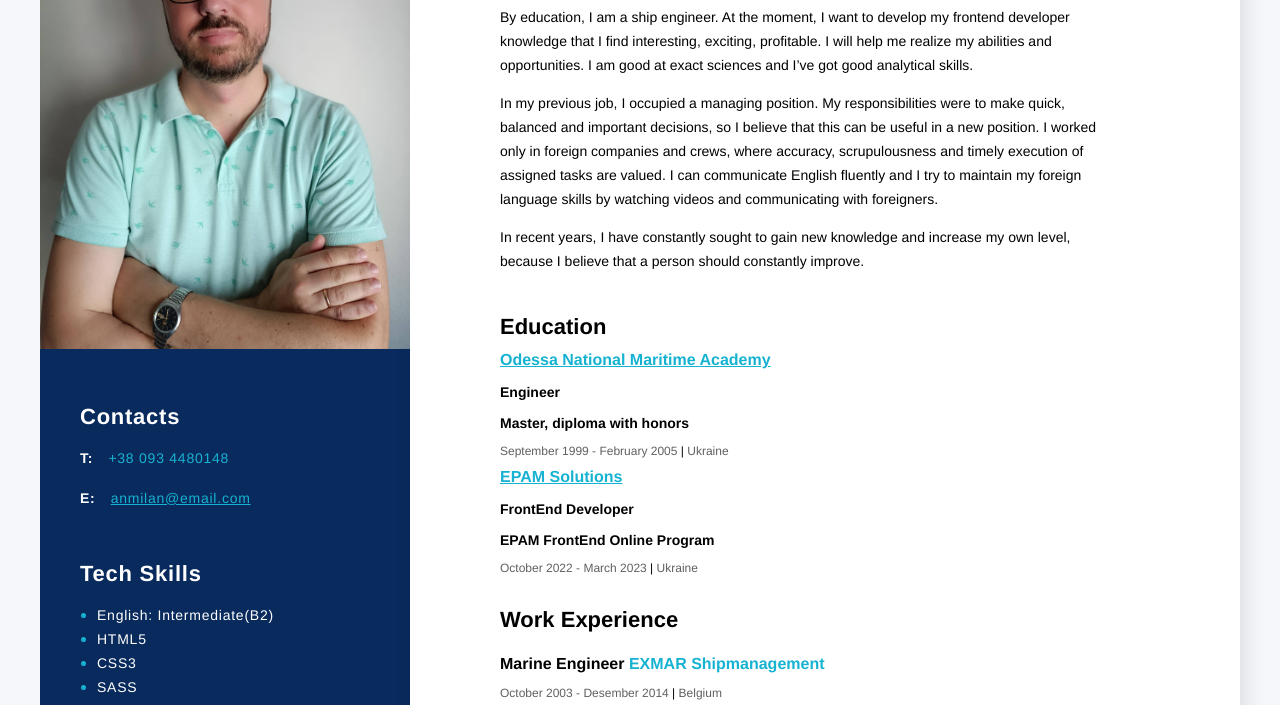
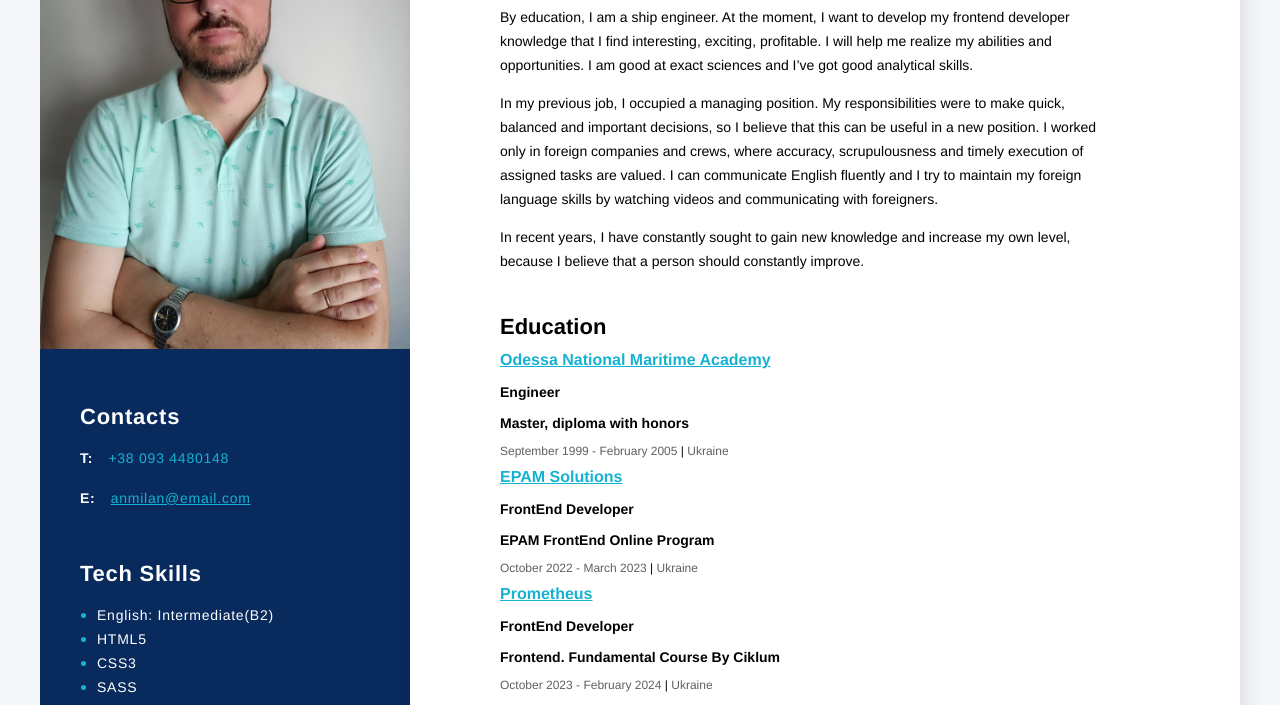
Before and after one commit to anmilan/kalashnikovresume, a plain HTML site: page index.html in a window 1280 px wide. Shown: the part 192-897 px from the top of the page. Drawn offline with Linux system fonts and the light colour scheme.

Commit message:
Add prometheus in index.html

```diff
--- a/index.html
+++ b/index.html
@@ -44,6 +44,10 @@
         <p class="profession">FrontEnd Developer</p>
         <p class="degree">EPAM FrontEnd Online Program</p>
         <p class="period">October 2022 - March 2023 <span class="line">|</span> Ukraine</p>
+        <a href="#popup-prometheus" class="education-place popup-link">Prometheus</a>
+        <p class="profession">FrontEnd Developer</p>
+        <p class="degree">Frontend. Fundamental Course By Ciklum</p>
+        <p class="period">October 2023 - February 2024 <span class="line">|</span> Ukraine</p>
       </div>
       <div class="work">
         <h3 class="title">Work Experience</h3>
@@ -52,7 +56,7 @@
             Marine Engineer <span class="organization">EXMAR Shipmanagement</span>
           </h4>
           <p class="period">
-            October 2003 - Desember 2014 <span class="line">|</span> Belgium
+            October 2003 - December 2014 <span class="line">|</span> Belgium
           </p>
           <ul class="work-list">
             <li class="work-list-item">
```
